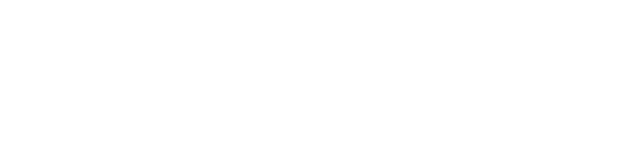
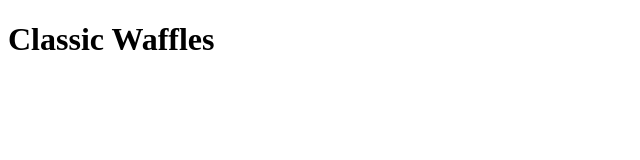
Before and after one commit to Larson-Herman/odin-recipes, a plain HTML site: page recipes/waffles.html in a window 1280 px wide. Shown: the whole page, without its empty margins (0-640 px from the left). Drawn offline with Linux system fonts and the light colour scheme.

Commit message:
Add heading to waffle.html

```diff
--- a/recipes/waffles.html
+++ b/recipes/waffles.html
@@ -6,6 +6,6 @@
     <title>Classic Waffles</title>
 </head>
 <body>
-
+    <h1>Classic Waffles</h1>
 </body>
 </html>
```
